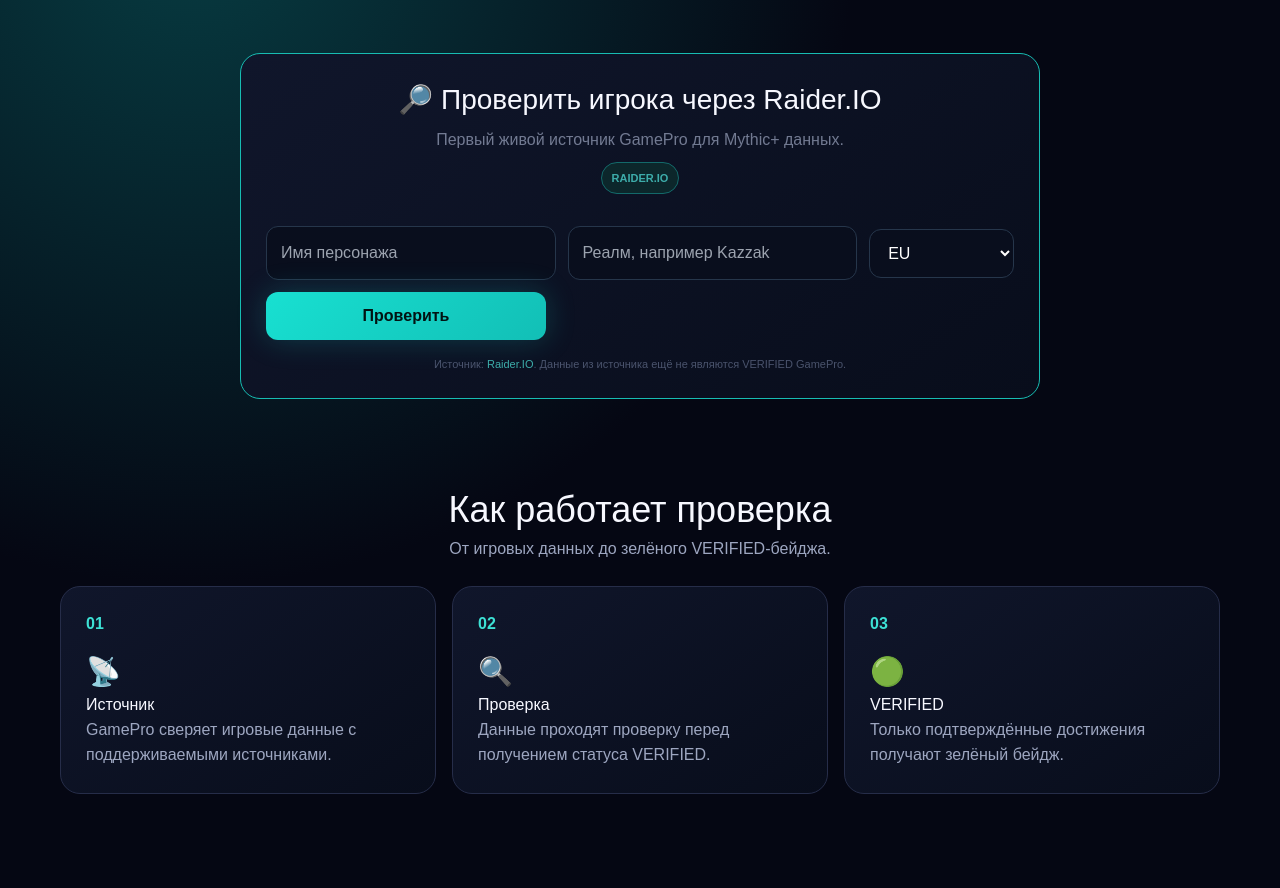
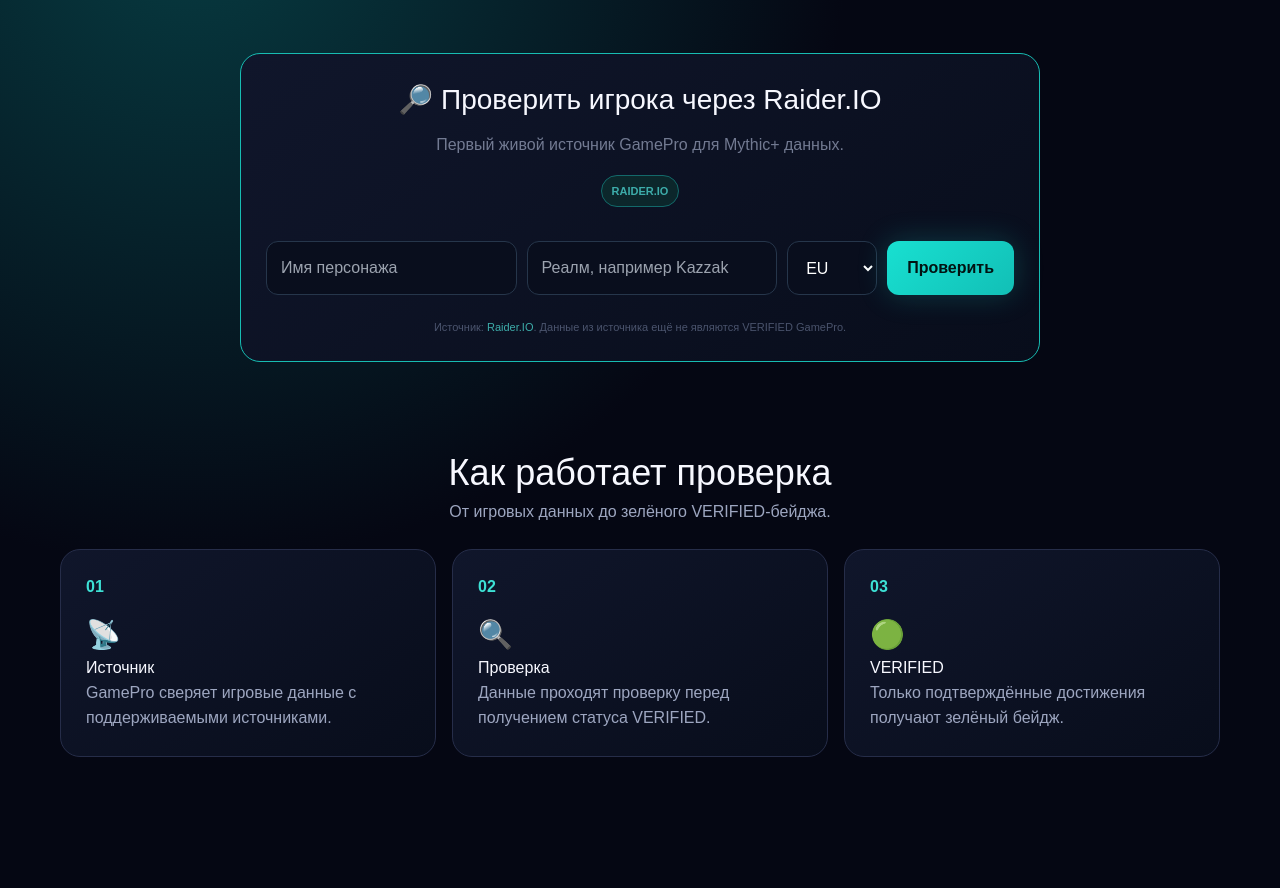
Before and after one commit to vesttrading/gamepro-market, a Next.js app: page / in a window 1280 px wide. Shown: the part 1385-2273 px from the top of the page. Built offline with nearby package versions, Linux system fonts and the light colour scheme; no server answers.

Commit message:
Refactor layout and styles for main form and buttons

```diff
--- a/app/globals.css
+++ b/app/globals.css
@@ -139,18 +139,22 @@ main .searchbar + div > div {
     width: 100% !important;
 }
 
+/* ==========================================================================
+   1. НАСТРОЙКА ГЛАВНОЙ ФОРМЫ (Заголовок, Поля, Кнопка Проверить)
+   ========================================================================== */
+
 /* Убираем лишнюю пустоту сверху синей рамки */
 section#raiderio {
-    padding-top: 24px !important;    /* Сжимает рамку сверху ближе к заголовку */
-    padding-bottom: 24px !important; /* Делает нижнюю часть тоже аккуратной */
+    padding-top: 24px !important;
+    padding-bottom: 24px !important;
 }
 
 /* Главный контейнер внутри рамки */
 section#raiderio div.jsx-f4888bab762c3c0,
-section#raiderio > div {
+section#raiderio > div:first-of-type {
     display: flex !important;
     flex-direction: column !important;
-    gap: 12px !important;            /* Поднимает строку с полями ближе к заголовку */
+    gap: 12px !important;
     width: 100% !important;
     max-width: 800px !important;
     margin: 0 auto !important;
@@ -158,20 +162,18 @@ section#raiderio > div {
 
 /* Блок с заголовком и текстом */
 section#raiderio div.jsx-f4888bab762c3c0 > div:first-child,
-section#raiderio > div > div:first-child {
+section#raiderio > div:first-of-type > div:first-child {
     width: 100% !important;
     display: flex !important;
-    flex-direction: column !important; /* Текст и плашка Raider.io аккуратно друг под другом */
+    flex-direction: column !important;
     align-items: center !important;
     text-align: center !important;
     gap: 6px !important;
-    margin-bottom: 4px !important;     /* Дополнительно подтягивает инпуты вверх */
+    margin-bottom: 4px !important;
 }
 
 /* 3 поля в один ряд */
-section#raiderio form,
-section#raiderio div:has(> input[placeholder*="Имя"]),
-section#raiderio div.jsx-f4888bab762c3c0 form {
+section#raiderio form {
     display: grid !important;
     grid-template-columns: 2fr 2fr 1fr !important;
     gap: 12px !important;
@@ -179,20 +181,25 @@ section#raiderio div.jsx-f4888bab762c3c0 form {
 }
 
 /* Инпуты */
-section#raiderio input,
-section#raiderio select {
+section#raiderio form input,
+section#raiderio form select {
     width: 100% !important;
     margin-bottom: 0 !important;
 }
 
-/* Ошибка валидации */
+/* Текст ошибки ("Персонаж не найден") строго под полями на всю ширину */
 section#raiderio form > div:last-child,
-section#raiderio form p {
+section#raiderio form p,
+section#raiderio form div[class*="error"] {
     grid-column: 1 / -1 !important;
+    width: 100% !important;
+    text-align: center !important;
+    margin-top: 8px !important;
 }
 
-/* Кнопка по центру */
-section#raiderio button {
+/* Первая кнопка «Проверить» (внутри формы) — всегда по центру */
+section#raiderio form button,
+section#raiderio form input[type="submit"] {
     grid-column: 1 / -1 !important;
     display: block !important;
     width: auto !important;
@@ -201,43 +208,49 @@ section#raiderio button {
     padding: 12px 32px !important;
 }
 
+
+/* ==========================================================================
+   2. НАСТРОЙКА КНОПОК РЕЗУЛЬТАТА (Сохранить в GamePro и VERIFIED)
+   ========================================================================== */
+
+/* Блок с кнопками результата, который появляется ПОСЛЕ формы */
+section#raiderio form + div,
+section#raiderio div:not(.jsx-f4888bab762c3c0) > div:has(button + button) {
+    display: flex !important;
+    flex-direction: row !important; /* Строго в один ряд */
+    justify-content: center !important; /* По центру */
+    align-items: center !important;
+    gap: 16px !important;
+    width: 100% !important;
+    margin-top: 20px !important;
+}
+
+/* Сами новые кнопки результата */
+section#raiderio form + div button,
+section#raiderio form + div a {
+    width: auto !important;
+    min-width: 160px !important;
+    margin: 0 !important;
+}
+
 /* Текст источника в самом низу */
 section#raiderio p:last-of-type,
 section#raiderio span:last-of-type,
 section#raiderio .source-text {
-    margin-top: 4px !important;
+    margin-top: 12px !important;
     opacity: 0.7;
     text-align: center !important;
 }
 
 /* Мобильная адаптация */
 @media (max-width: 768px) {
-    section#raiderio form,
-    section#raiderio div:has(> input[placeholder*="Имя"]) {
+    section#raiderio form {
         grid-template-columns: 1fr !important;
     }
-    section#raiderio button {
+    section#raiderio form button {
         max-width: 100% !important;
     }
+    section#raiderio form + div {
+        flex-direction: column !important; /* На мобилках две кнопки встанут друг под друга */
+    }
 }
-/* Находим блок, где появляются кнопки сохранения и верификации, и ставим их в один ряд */
-section#raiderio div:has(> button),
-section#raiderio div.jsx-f4888bab762c3c0 > div:last-child {
-    display: flex !important;
-    flex-direction: row !important; /* Выстраивает кнопки горизонтально */
-    justify-content: center !important; /* Центрирует группу кнопок */
-    align-items: center !important;
-    gap: 16px !important; /* Расстояние между двумя кнопками */
-    width: 100% !important;
-    margin-top: 16px !important;
-}
-
-/* Сбрасываем лишние растягивания и отступы у этих конкретных кнопок результата */
-section#raiderio div:has(> button) button,
-section#raiderio div:has(> button) a,
-section#raiderio button[class*="save"],
-section#raiderio button:not(:first-of-type) {
-    width: auto !important;
-    min-width: 160px !important; /* Аккуратная одинаковая ширина для обеих кнопок */
-    margin: 0 !important; /* Отменяем вертикальный авто-маржин, чтобы они не прыгали */
-}
```
